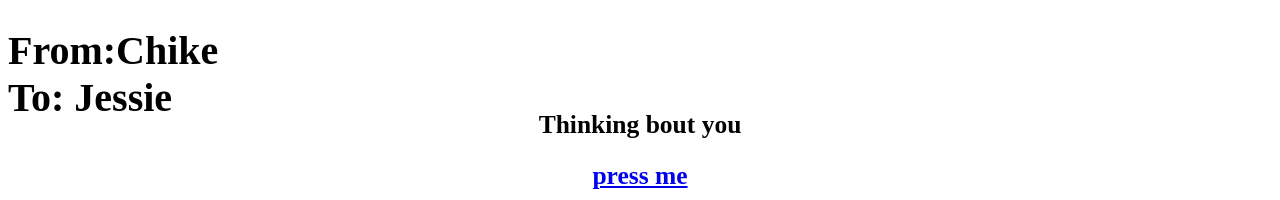
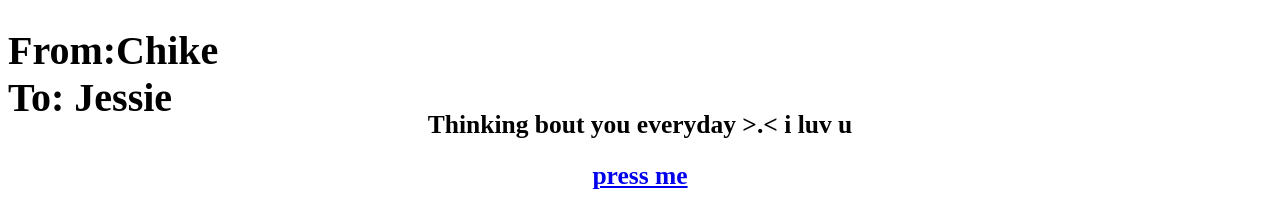
Before and after one commit to sllimeball/jessie.github.io, a plain HTML site: page index.html in a window 1280 px wide. Shown: the top 200 px of the page. Drawn offline with Linux system fonts and the light colour scheme.

Commit message:
Update index.html

```diff
--- a/index.html
+++ b/index.html
@@ -14,7 +14,7 @@
 			<h1>From:Chike <br> To: Jessie</h1>
 
 		<article>
-			<h2>Thinking bout you</h2>
+			<h2>Thinking bout you everyday >.< i luv u</h2>
 						<h2><a href="https://open.spotify.com/track/5mcL9jx9W4VVe8o0bwGFvQ">press me</a></h2>
 		</article>
 
```
